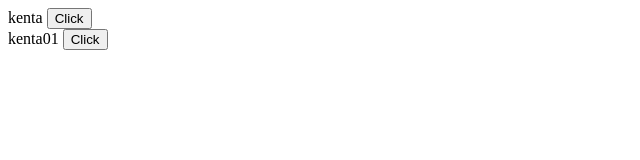
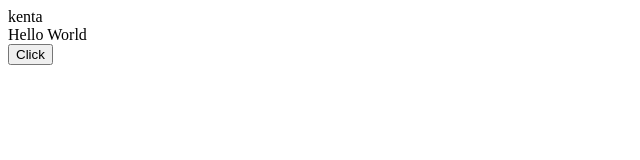
Before and after one commit to kenta5293/Learning_Vue_Script, a plain HTML site: page index.html in a window 1280 px wide. Shown: the whole page, without its empty margins (0-640 px from the left). Drawn offline with nearby package versions, Linux system fonts and the light colour scheme.

Commit message:
#12 Vue 컴포넌트

```diff
--- a/index.html
+++ b/index.html
@@ -11,39 +11,93 @@
 
 <body>
   <div id="app">
-    {{ name }}
+    <!-- {{ name }}
     <button @click="changeText">Click</button>
-  </div>
-  <div id="app-1">
-    {{ name }}
-    <button @click="changeText">Click</button>
+
+    <hr> -->
+
+    <kenta-button></kenta-button>
   </div>
 
   <script>
-    const app = new Vue({
-      el: '#app',
-      data: {
-        name: "kenta"
+    // Component 전역등록
+    // 어떠한 Vue 인스턴스 안에서도 사용가능.
+    // Vue.component('hello-world', {
+    //   template: `
+    //     <div>
+    //       Hello World
+    //     </div>
+    //   `
+    // })
+
+    Vue.component('kenta-button', {
+      template: `
+      <div>
+        {{ name }}
+        <hello-world></hello-world>
+        <button @click="changeText">Click</button>
+      </div>
+      `,
+      data() {
+        return {
+          name: "kenta"
+        }
       },
       methods: {
         changeText() {
-          app01.name = "update kenta";
+          this.name = "update kenta";
         }
       }
-    });
-    // vue 인스턴스를 변수에 담는다.
+    })
 
-    const app01 = new Vue({
-      el: '#app-1',
-      data: {
-        name: "kenta01"
+
+    // Component 지역등록
+
+    const HelloWorld = {
+      template: `
+            <div>
+              Hello World
+            </div>
+          `
+    }
+    const KentaButton = {
+      components: {
+        'hello-world': HelloWorld
+      },
+      template: `
+      <div>
+        {{ name }}
+        <hello-world></hello-world>
+        <button @click="changeText">Click</button>
+      </div>
+      `,
+      data() {
+        return {
+          name: "kenta"
+        }
       },
       methods: {
         changeText() {
-          app.name = "update kenta01";
+          this.name = "update kenta";
         }
       }
+    };
+
+    const app = new Vue({
+      el: '#app',
+      components: {
+        'kenta-button': KentaButton
+      }
+      // data: {
+      //   name: "kenta"
+      // },
+      // methods: {
+      //   changeText() {
+      //     this.name = "update kenta";
+      //   }
+      // }
     });
+
   </script>
 </body>
 
```
Also changed, not shown: 1 other file.
